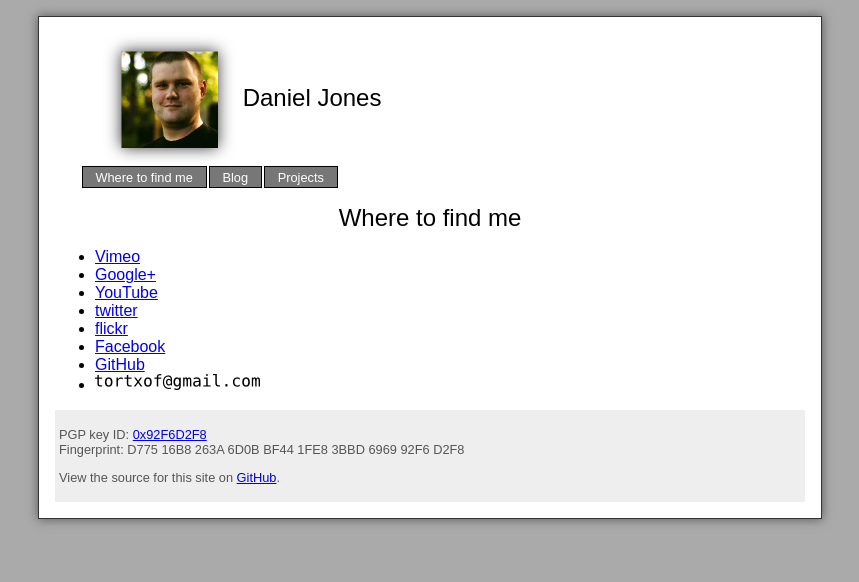
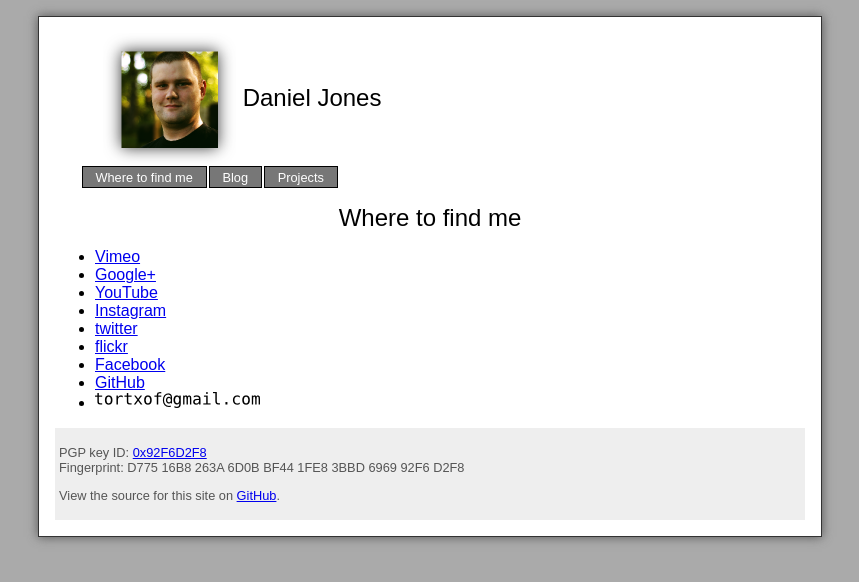
Before and after one commit to tortxof/djones.co-www, a Jekyll site: the page built from index.html, in a window 1280 px wide. Shown: the top 582 px of the page, without its empty margins (210-1069 px from the left). Built offline with Jekyll 4.4.1, drawn with Linux system fonts in a browser that asks for light colours.

Commit message:
Added Instagram link.

```diff
--- a/index.html
+++ b/index.html
@@ -6,6 +6,7 @@ title: Where to find me
 <li><a href="http://www.vimeo.com/tortxof">Vimeo</a></li>
 <li><a href="https://plus.google.com/103425543349769567744/posts">Google+</a></li>
 <li><a href="http://www.youtube.com/user/tortxof">YouTube</a></li>
+<li><a href="http://instagram.com/wtxfd">Instagram</a></li>
 <li><a href="http://twitter.com/tortxof">twitter</a></li>
 <li><a href="http://www.flickr.com/photos/tortxof">flickr</a></li>
 <li><a href="http://www.facebook.com/tortxof">Facebook</a></li>
```
